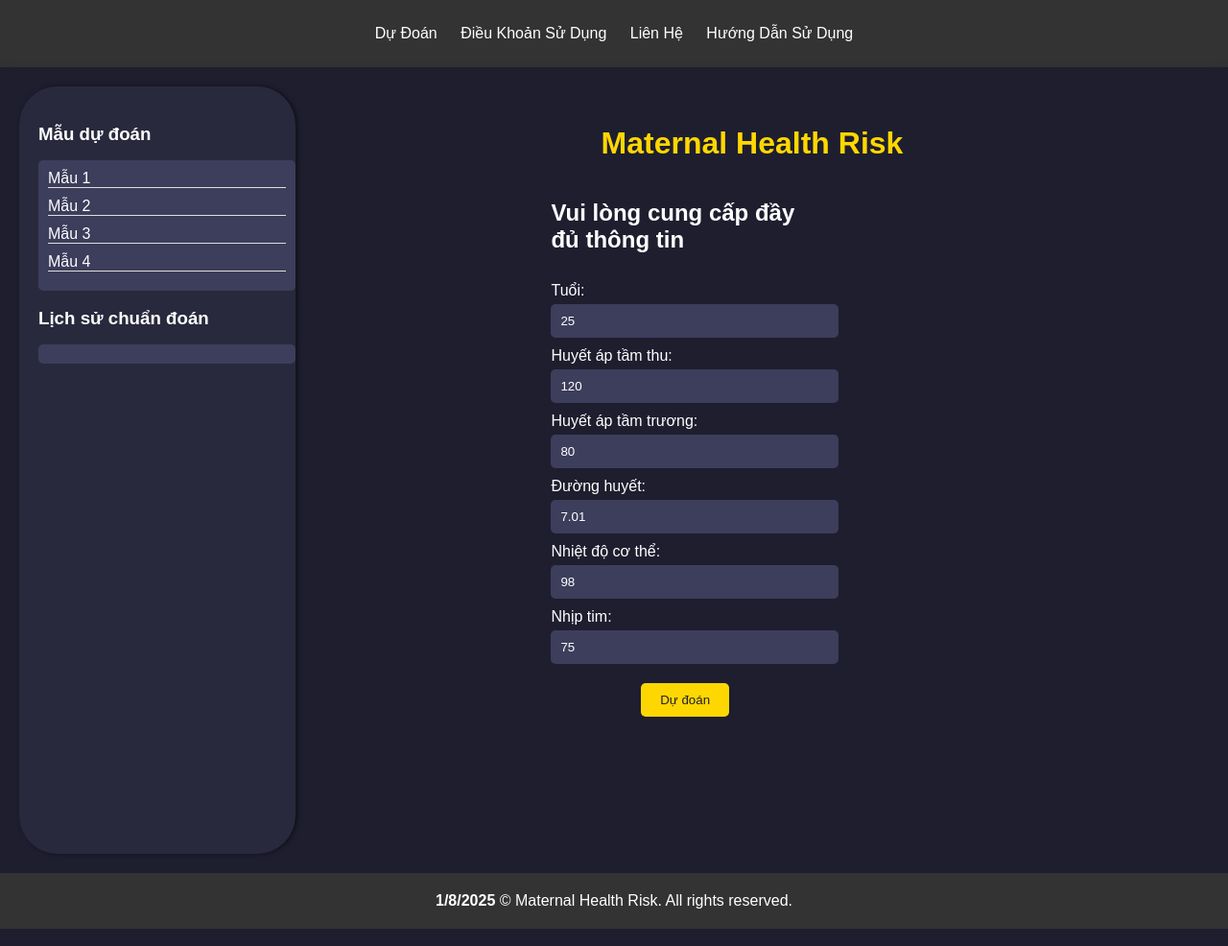
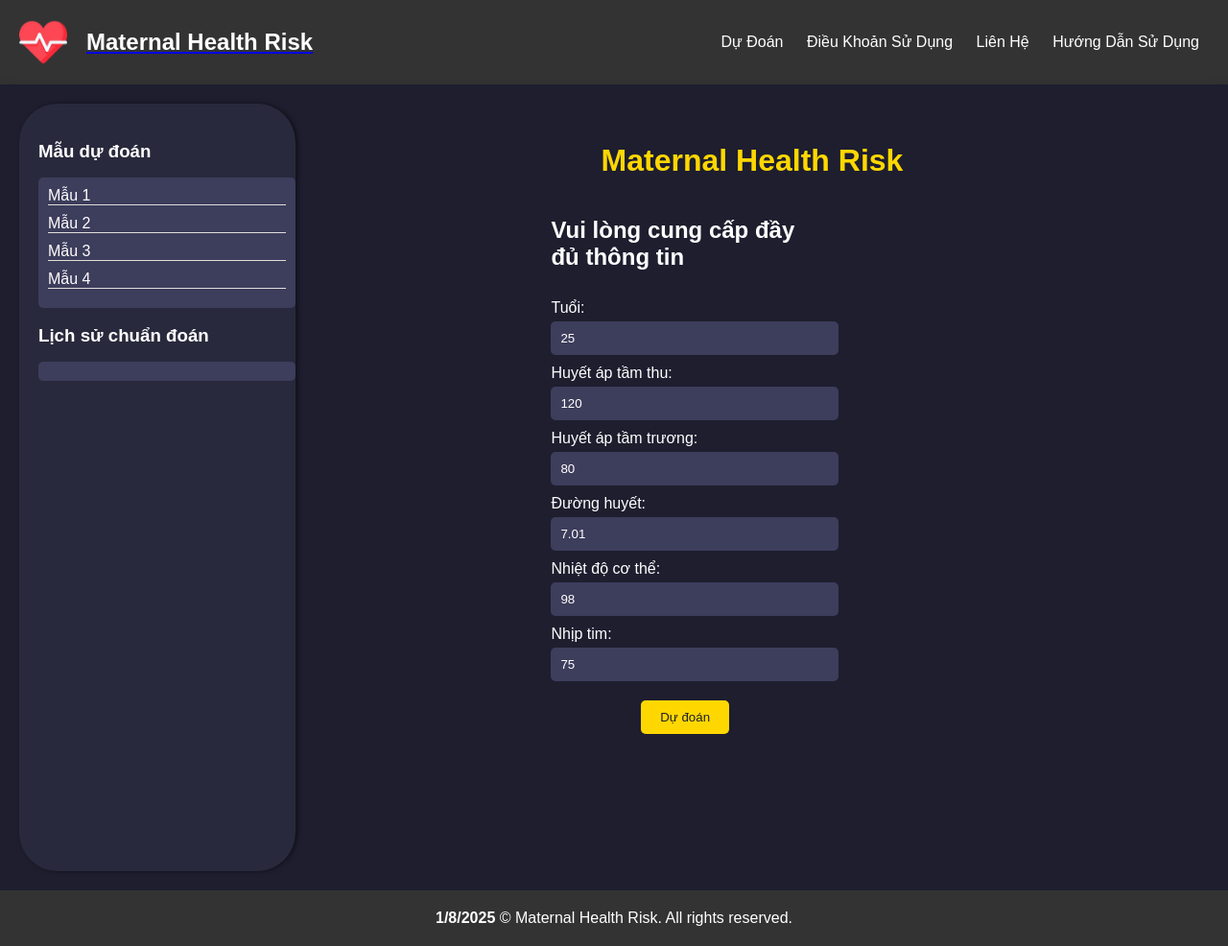
Before and after one commit to nguyenhoangtamm/Maternal-Health-Risk, a Flask app: page /predict in a window 1280 px wide. Shown: the whole page at 96% size. Run offline with Flask 3, Linux system fonts and the light colour scheme.

Commit message:
nay moi la cuoi

```diff
--- a/app/static/Css/layout.css
+++ b/app/static/Css/layout.css
@@ -11,7 +11,29 @@ header {
     padding: 10px 0;
     text-align: center;
 }
+.nav{
+    display: flex;
+    justify-content: space-between;
+    align-items: center;
+    padding: 0 20px;
+    .logo{
+        a{
+            display: flex;
+        align-items: center;
+        justify-content: space-around;
+        }
+        h1{
+            margin-left: 20px;
+            padding: 0;
+            color: #fff;
 
+        }
+    }
+    img{
+        width: 50px;
+        height: 50px;
+    }
+}
 nav ul {
     list-style: none;
     padding: 0;
--- a/app/static/Js/predict.js
+++ b/app/static/Js/predict.js
@@ -1,46 +1,55 @@
-let hisdem=1;
-$(document).ready(function() {
-    $('#form_main').submit(function(event) {
+let hisdem = 1;
+$(document).ready(function () {
+  $("#form_main").submit(function (event) {
     event.preventDefault(); // Prevent the form from submitting via the browser
-        var formData = $('#form_main').serialize();
+    var formData = $("#form_main").serialize();
     $.ajax({
-            type: 'POST',
-            url: '/predict',
+      type: "POST",
+      url: "/predict",
       data: formData,
-            success: function(response) {
-                $('#title').css('display', 'block');
-                if(response['prediction_text'] == 'low risk') {
-                    $('#risk_img').attr('src', '/static/Images/low_risk.png');
-                    $('#response').css('color', 'green');
-                    $('#response').text('Rủi ro thấp');
-                    $('#Mota' ).html('Mô tả: <Br>Ở mức rủi ro thấp, sức khỏe của bà mẹ được đánh giá là ổn định. Các chỉ số y tế như huyết áp, nhịp tim, đường huyết, BMI đều nằm trong khoảng an toàn. Bà mẹ không có yếu tố nguy cơ cao đối với các biến chứng thai kỳ.' )
-                    $('#KhuyenNghi').html('Khuyến nghị:<br>Duy trì lối sống lành mạnh, bao gồm chế độ ăn uống cân bằng và vận động nhẹ nhàng.<Br> Tiếp tục tham gia các buổi kiểm tra thai kỳ định kỳ để đảm bảo sức khỏe.')
+      success: function (response) {
+        $("#title").css("display", "block");
+        if (response["prediction_text"] == "low risk") {
+          $("#risk_img").attr("src", "/static/Images/low_risk.png");
+          $("#response").css("color", "green");
+          $("#response").text("Rủi ro thấp");
+          $("#Mota").html(
+            "Mô tả: <Br>Ở mức rủi ro thấp, sức khỏe của bà mẹ được đánh giá là ổn định. Các chỉ số y tế như huyết áp, nhịp tim, đường huyết, BMI đều nằm trong khoảng an toàn. Bà mẹ không có yếu tố nguy cơ cao đối với các biến chứng thai kỳ."
+          );
+          $("#KhuyenNghi").html(
+            "Khuyến nghị:<br>Duy trì lối sống lành mạnh, bao gồm chế độ ăn uống cân bằng và vận động nhẹ nhàng.<Br> Tiếp tục tham gia các buổi kiểm tra thai kỳ định kỳ để đảm bảo sức khỏe."
+          );
+        } else if (response["prediction_text"] == "mid risk") {
+          $("#risk_img").attr("src", "/static/Images/medium_risk.png");
+          $("#response").css("color", "yellow");
+          $("#response").text("Rủi ro trung bình");
+          $("#Mota").html(
+            "Mô tả: <Br>Mức rủi ro trung bình cho thấy một số dấu hiệu có thể gây ảnh hưởng đến sức khỏe bà mẹ, chẳng hạn như:<Br> Huyết áp hơi cao hoặc thấp hơn bình thường.<Br>Nhịp tim hoặc chỉ số đường huyết có xu hướng không ổn định.<Br> Mặc dù các yếu tố này chưa gây nguy hiểm ngay lập tức, nhưng cần được theo dõi và điều chỉnh kịp thời."
+          );
+          $("#KhuyenNghi").html(
+            "Khuyến nghị:<br>Tham khảo ý kiến bác sĩ để kiểm tra sức khỏe chi tiết hơn.<Br>Theo dõi các chỉ số y tế thường xuyên qua ứng dụng hoặc thiết bị đo.<Br>Điều chỉnh chế độ dinh dưỡng, nghỉ ngơi hợp lý, tránh căng thẳng."
+          );
+        } else if (response["prediction_text"] == "high risk") {
+          $("#risk_img").attr("src", "/static/Images/high_risk.png");
+          $("#response").css("color", "red");
+          $("#response").text("Rủi ro cao");
+          $("#Mota").html(
+            "Mô tả: <Br>Mức rủi ro cao cho thấy bà mẹ đang đối mặt với các yếu tố nguy hiểm tiềm tàng, bao gồm:<Br>Huyết áp cao nghiêm trọng (có nguy cơ tiền sản giật).<Br>Nhịp tim bất thường hoặc nhịp nhanh.<Br>Chỉ số đường huyết rất cao (dấu hiệu của tiểu đường thai kỳ).<Br>BMI quá cao (béo phì) hoặc quá thấp (suy dinh dưỡng), ảnh hưởng đến sự phát triển của thai nhi.<Br>Tình trạng này yêu cầu can thiệp y tế khẩn cấp để giảm thiểu nguy cơ biến chứng cho mẹ và bé."
+          );
+          $("#KhuyenNghi").html(
+            "Khuyến nghị:<br>Lập tức đến cơ sở y tế hoặc liên hệ bác sĩ chuyên khoa để được hỗ trợ.Cần giám sát chặt chẽ sức khỏe bằng các thiết bị y tế.<Br>Thực hiện theo hướng dẫn điều trị của bác sĩ, bao gồm chế độ thuốc men, dinh dưỡng và nghỉ ngơi phù hợp.<Br><Br>"
+          );
         }
-                else if(response['prediction_text'] == 'mid risk') {
-                    $('#risk_img').attr('src', '/static/Images/medium_risk.png');
-                    $('#response').css('color', 'yellow');
-                    $('#response').text('Rủi ro trung bình');
-                    $('#Mota' ).html('Mô tả: <Br>Mức rủi ro trung bình cho thấy một số dấu hiệu có thể gây ảnh hưởng đến sức khỏe bà mẹ, chẳng hạn như:<Br> Huyết áp hơi cao hoặc thấp hơn bình thường.<Br>Nhịp tim hoặc chỉ số đường huyết có xu hướng không ổn định.<Br> Mặc dù các yếu tố này chưa gây nguy hiểm ngay lập tức, nhưng cần được theo dõi và điều chỉnh kịp thời.' )
-                    $('#KhuyenNghi').html('Khuyến nghị:<br>Tham khảo ý kiến bác sĩ để kiểm tra sức khỏe chi tiết hơn.<Br>Theo dõi các chỉ số y tế thường xuyên qua ứng dụng hoặc thiết bị đo.<Br>Điều chỉnh chế độ dinh dưỡng, nghỉ ngơi hợp lý, tránh căng thẳng.')
-                }
-                else if(response['prediction_text'] == 'high risk') {
-                    $('#risk_img').attr('src', '/static/Images/high_risk.png');
-                    $('#response').css('color', 'red');
-                    $('#response').text('Rủi ro cao');
-                    $('#Mota' ).html('Mô tả: <Br>Mức rủi ro cao cho thấy bà mẹ đang đối mặt với các yếu tố nguy hiểm tiềm tàng, bao gồm:<Br>Huyết áp cao nghiêm trọng (có nguy cơ tiền sản giật).<Br>Nhịp tim bất thường hoặc nhịp nhanh.<Br>Chỉ số đường huyết rất cao (dấu hiệu của tiểu đường thai kỳ).<Br>BMI quá cao (béo phì) hoặc quá thấp (suy dinh dưỡng), ảnh hưởng đến sự phát triển của thai nhi.<Br>Tình trạng này yêu cầu can thiệp y tế khẩn cấp để giảm thiểu nguy cơ biến chứng cho mẹ và bé.' )
-                    $('#KhuyenNghi').html('Khuyến nghị:<br>Lập tức đến cơ sở y tế hoặc liên hệ bác sĩ chuyên khoa để được hỗ trợ.Cần giám sát chặt chẽ sức khỏe bằng các thiết bị y tế.<Br>Thực hiện theo hướng dẫn điều trị của bác sĩ, bao gồm chế độ thuốc men, dinh dưỡng và nghỉ ngơi phù hợp.<Br><Br>')
-                }
-                $('#history-list').prepend(`<li>Chuẩn đoán ${hisdem}  Độ rủi ro: ${response['prediction_text']} </li>`);
+        $("#history-list").prepend(
+          `<li>Chuẩn đoán ${hisdem}  Độ rủi ro: ${response["prediction_text"]} </li>`
+        );
 
-                hisdem+=1;
-
-
-
+        hisdem += 1;
       },
-            error: function(error) {
+      error: function (error) {
         // Handle any errors that occurred during the request
-                console.error('Error submitting form:', error);
-            }
+        console.error("Error submitting form:", error);
+      },
     });
   });
 });
@@ -52,7 +61,7 @@ const samples = [
     DiastolicBP: 60,
     BS: 6.1,
     BodyTemp: 98,
-        HeartRate: 76
+    HeartRate: 76,
   },
   {
     Age: 30,
@@ -60,7 +69,7 @@ const samples = [
     DiastolicBP: 80,
     BS: 6.9,
     BodyTemp: 101,
-        HeartRate: 76
+    HeartRate: 76,
   },
   {
     Age: 35,
@@ -68,7 +77,7 @@ const samples = [
     DiastolicBP: 90,
     BS: 7.0,
     BodyTemp: 98.4,
-        HeartRate: 85
+    HeartRate: 85,
   },
   {
     Age: 40,
@@ -76,21 +85,21 @@ const samples = [
     DiastolicBP: 95,
     BS: 7.5,
     BodyTemp: 98.7,
-        HeartRate: 90
-    }
+    HeartRate: 90,
+  },
 ];
 
-$(document).ready(function() {
-    $('#sample-list li').on('click', function() {
-        var sampleValue = $(this).data('value');
+$(document).ready(function () {
+  $("#sample-list li").on("click", function () {
+    var sampleValue = $(this).data("value");
 
     // Populate the form with the selected sample data
     var sample = samples[sampleValue - 1]; // Adjust for zero-based index
-        $('#Age').val(sample.Age);
-        $('#SystolicBP').val(sample.SystolicBP);
-        $('#DiastolicBP').val(sample.DiastolicBP);
-        $('#BS').val(sample.BS);
-        $('#BodyTemp').val(sample.BodyTemp);
-        $('#HeartRate').val(sample.HeartRate);
+    $("#Age").val(sample.Age);
+    $("#SystolicBP").val(sample.SystolicBP);
+    $("#DiastolicBP").val(sample.DiastolicBP);
+    $("#BS").val(sample.BS);
+    $("#BodyTemp").val(sample.BodyTemp);
+    $("#HeartRate").val(sample.HeartRate);
   });
 });
--- a/app/templates/layout.html
+++ b/app/templates/layout.html
@@ -11,12 +11,21 @@
     <header>
         <nav>
             <div class="nav">
+                <div class="logo">
+                    <a href="/">
+                        <img src="{{ url_for('static', filename='Images/logo.png') }}"  alt="logo">
+                        <h1>Maternal Health Risk</h1>
+                    </a>
+                </div>
+                <div>
                     <ul class="nav-list">
                         <li class="nav-item"><a href="/predict">Dự Đoán </a></li>
                         <li class="nav-item"><a href="/terms">Điều Khoản Sử Dụng </a></li>
                         <li class="nav-item"><a href="/contact">Liên Hệ </a></li>
                         <li class="nav-item"><a href="/guide">Hướng Dẫn Sử Dụng </a></li>
                     </ul>
+                </div>
+
             </div>
         </nav>
     </header>
```
Lines whose indentation alone changed are shown as unchanged.
